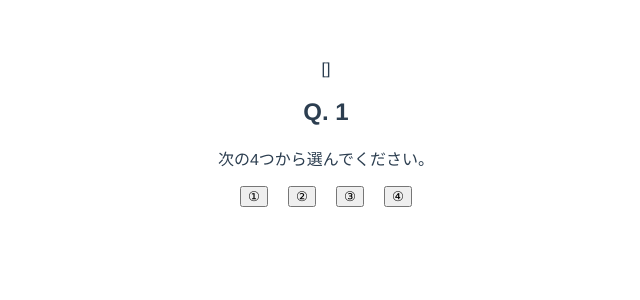
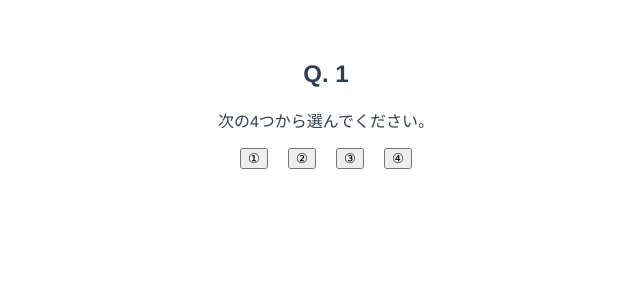
Before and after one commit to kuro-rock/vue3-questionnaire, a Vue app: page / in a window 1280 px wide. Shown: the top 300 px of the page, without its empty margins (314-954 px from the left). Built offline with nearby package versions, Linux system fonts and the light colour scheme.

Commit message:
fix: 質問修正

```diff
--- a/src/components/Question4Choices.vue
+++ b/src/components/Question4Choices.vue
@@ -16,9 +16,6 @@ import { defineComponent, reactive, toRefs, computed } from 'vue';
 
 export default defineComponent({
   name: 'Question4Choices',
-  props: {
-    msg: String,
-  },
   setup(props, context) {
     const state = reactive({
       questions: [
@@ -77,11 +74,11 @@ export default defineComponent({
             },
             {
               text: "③",
-              flag: true
+              flag: false
             },
             {
               text: "④",
-              flag: false
+              flag: true
             },
           ]
         },
--- a/src/components/Questionnaire.vue
+++ b/src/components/Questionnaire.vue
@@ -1,6 +1,5 @@
 <template>
   <div>
-    {{selectedQuestion4}}{{hasA}}
     <Question4Choices v-show="showQuestion4" @select-question4="selectQuestion4"/>
     <Question2Choices v-show="!showQuestion4&&!showAnswer" :hasTrue="hasTrue" @select-question2="selectQuestion2"/>
     <Answers v-show="showAnswer" :point="selectedQuestion2.point"/>
```
